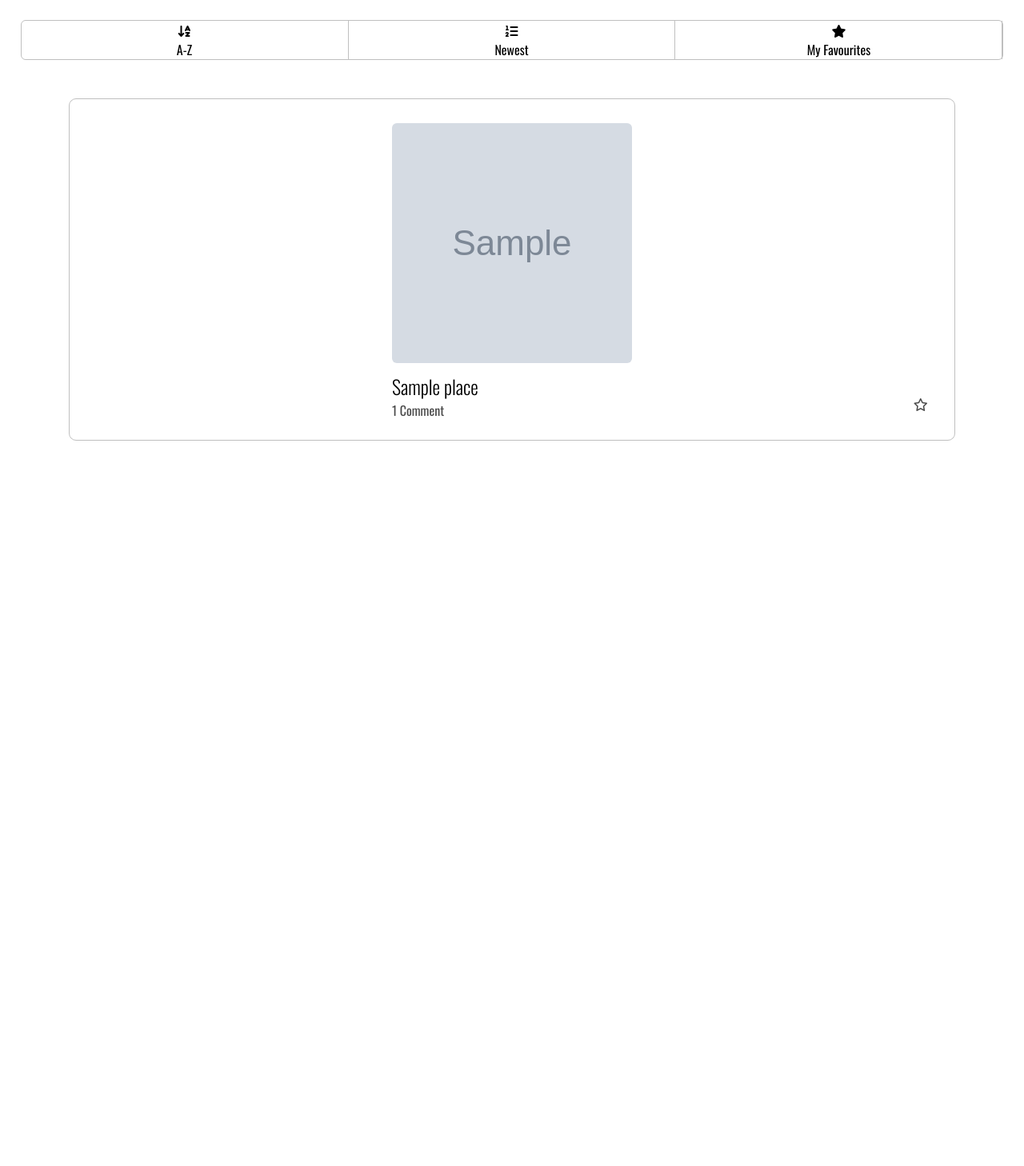
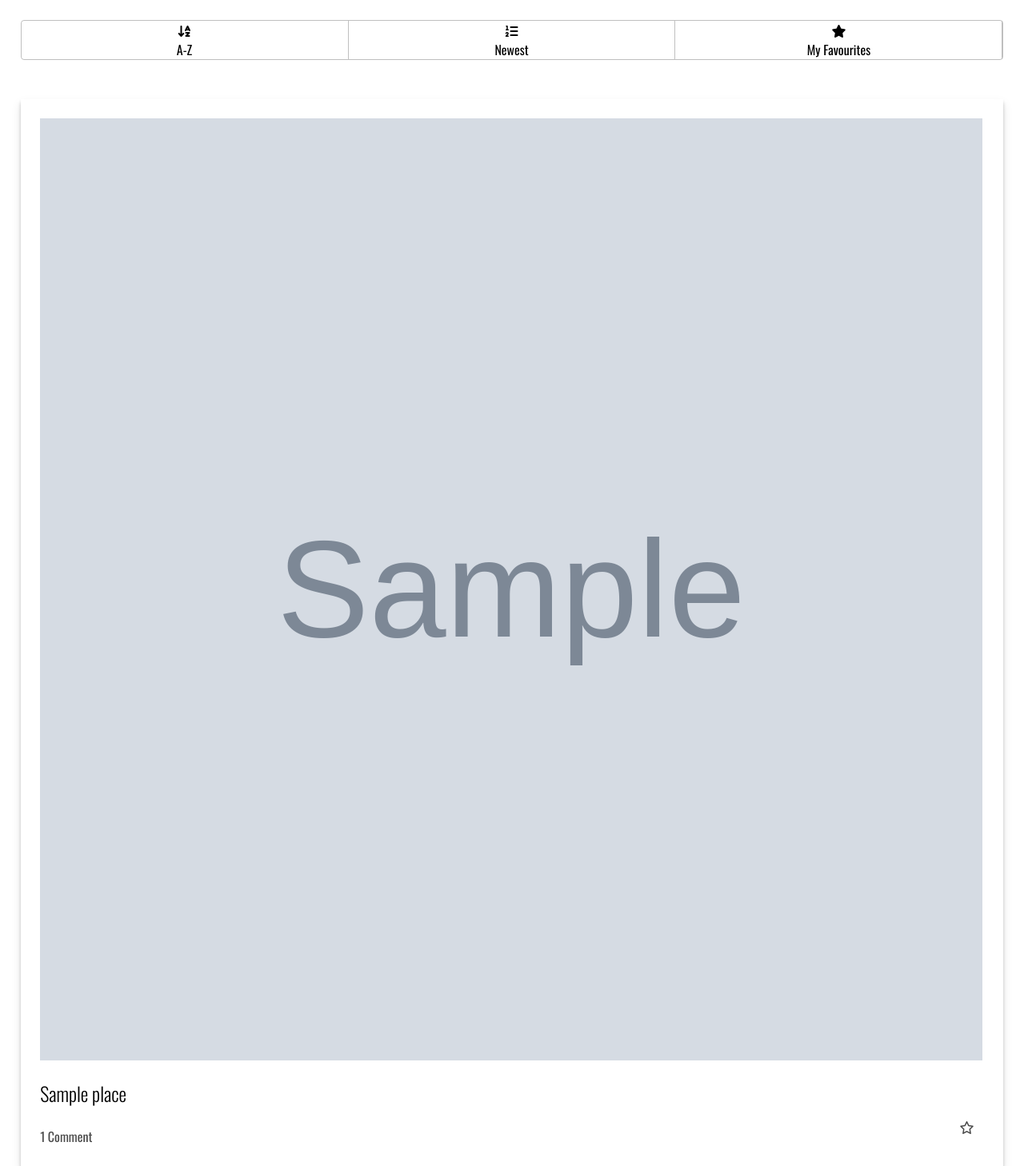
Before and after one commit to timgoalen/magical-places-london, a Django app: page /list_view/ in a window 1280 px wide. Shown: the part 56-1514 px from the top of the page at 80% size. Before the commit the page ends 607 px from the top, so only its background shows below. Run offline with Django 3.2, Linux system fonts and the light colour scheme; tables that the repository leaves empty hold one stand-in row (values such as "Sample post"); grey boxes marked "Sample" are stand-in pictures; some libraries are stand-ins or nearby versions.

Commit message:
Add list page styles

```diff
--- a/static/css/base.css
+++ b/static/css/base.css
@@ -117,7 +117,7 @@ h1 {
     display: grid;
     grid-template-columns: repeat(3, 1fr);
     border: 1px solid #bfbfbf;
-    border-radius: 6px;
+    border-radius: 4px;
     justify-items: center;
 }
 
@@ -128,32 +128,33 @@ h1 {
 }
 
 .place-container {
-    outline: 1px solid #bfbfbf;
-    width: 90%;
-    border-radius: 8px;
+    /* outline: 1px solid #bfbfbf; */
+    /* width: 90%; */
+    /* border-radius: 4px; */
     margin: 4% auto;
     padding: 2%;
-    display: grid;
-    place-items: center;
+    /* display: grid; */
+    /* place-items: center; */
     position: relative;
+    box-shadow: 0 4px 4px 0 rgba(0, 0, 0, 0.2), 0 6px 12px 0 rgba(0, 0, 0, 0.1);
+    overflow: hidden;
+    /* box-shadow: 2px 2px 6px 1px rgba(0, 0, 0, 0.2); */
 }
 
 .place-title {
     font-weight: 300;
+    margin: 2% 0;
 }
 
-/* .place-address {
-    font-weight: 300;
-    font-size: 0.9rem;
-    color: #575757;
-} */
+.img-container {
+    width: 92vw;
+    height: 92vw;
+}
 
 .place-photo {
-    width: 300px;
-    height: 300px;
+    width: 100%;
+    height: 100%;
     object-fit: cover;
-    margin: 2% 0;
-    border-radius: 6px;
 }
 
 .favourite-btn {
--- /dev/null
+++ b/static/js/alerts.js
@@ -0,0 +1,7 @@
+const messagesContainer = document.querySelector("messages");
+
+function closeMessage() {
+    messagesContainer.style.display = "none";
+}
+
+messagesContainer.addEventListener("click", closeMessage);
--- a/static/js/place-add-form.js
+++ b/static/js/place-add-form.js
@@ -48,7 +48,7 @@ function initAutocomplete() {
 
             // Get the URL of the photo
             const photoUrl = firstPhoto.getUrl({
-                maxHeight: 200
+                maxHeight: 800
             });
 
             // Set the src attribute of the img element
--- a/templates/base.html
+++ b/templates/base.html
@@ -68,6 +68,9 @@
     {% block content %}
 
     {% endblock content %}
+
+    <!-- Modal script for Django Messages -->
+    <script src="{% static 'js/alerts.js' %}"></script>
 </body>
 
 </html>
--- a/templates/list_view.html
+++ b/templates/list_view.html
@@ -50,7 +50,9 @@
     {% for place in places %}
     <div class="place-container">
         <a href="{% url 'place_detail' place.pk %}">
-                <img src="{{ place.photo_url }}" alt="Photo of {{ place.place_name }}" class="place-photo">
+                <div class="img-container">
+                    <img src="{{ place.photo_url }}" alt="Photo of {{ place.place_name }}" class="place-photo">
+                </div>
                 <h2 class="place-title">{{ place.place_name }}</h2>
                 {% if place.comments.count == 1 %}
                     <p class="comments-count-text">{{ place.comments.count }} Comment</p>
```
Also changed, not shown: other parts of static/css/base.css (+28 -7 lines), templates/place_add.html (+3 -4 lines). Lines whose indentation alone changed are shown as unchanged.
